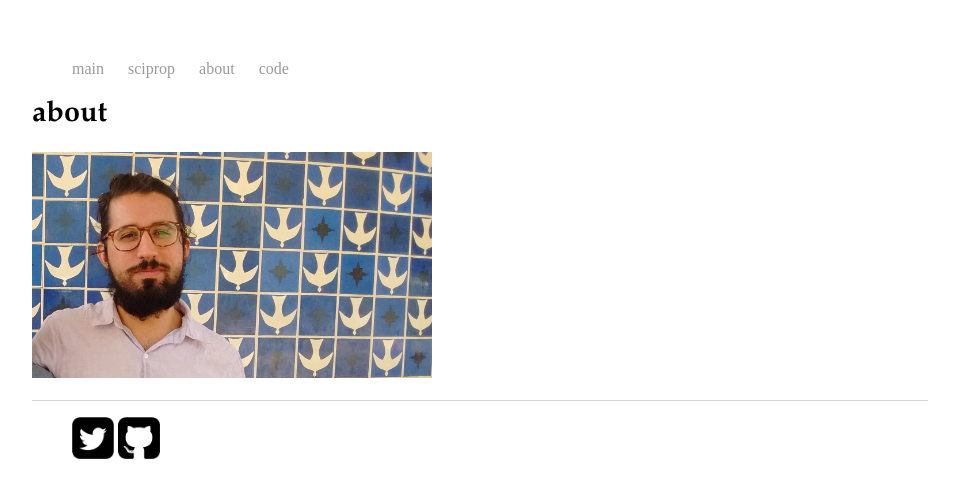
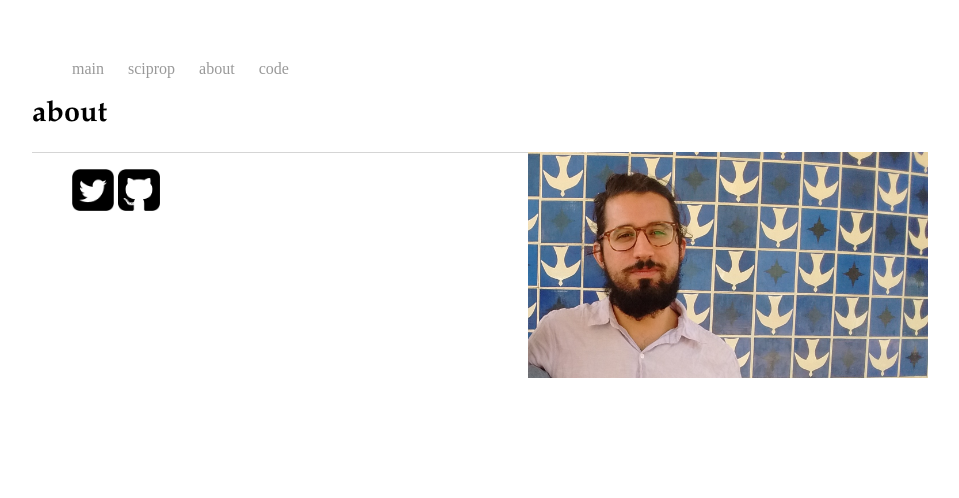
Before and after one commit to caesoma/caesoma.github.io, a Jekyll site: the page built from about/index.html, in a window 1280 px wide. Shown: the top 498 px of the page, without its empty margins (160-1119 px from the left). Built offline with Jekyll 4.4.1, drawn with Linux system fonts in a browser that asks for light colours.

Commit message:
update layout

```diff
--- a/about/index.html
+++ b/about/index.html
@@ -5,5 +5,5 @@
 <h1>{{ page.title }}</h1>
 
 <p>
-    <img src="/images/me.jpeg" alt="foto" style="width:400px;height:226px;border:0;">
+    <img src="/images/me.jpeg" alt="foto" style="width:400px;height:226px;border:0;", align="right">
 </p>
```
